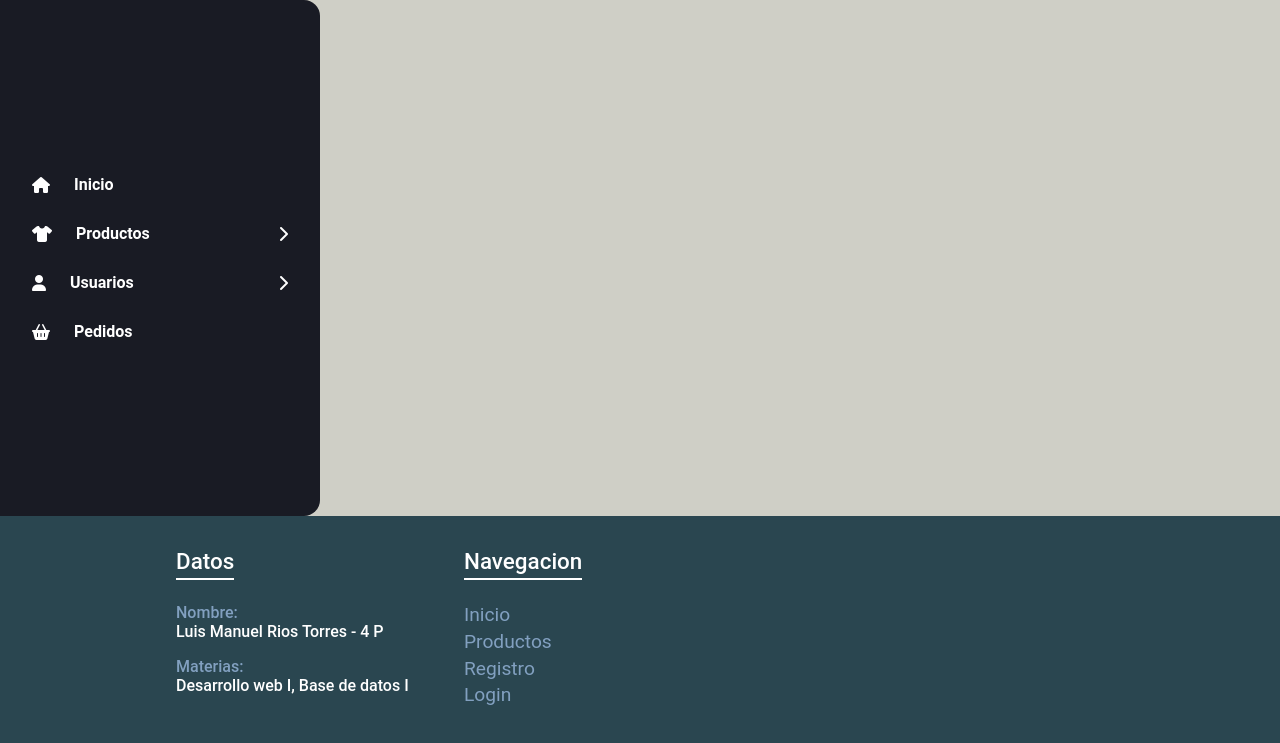
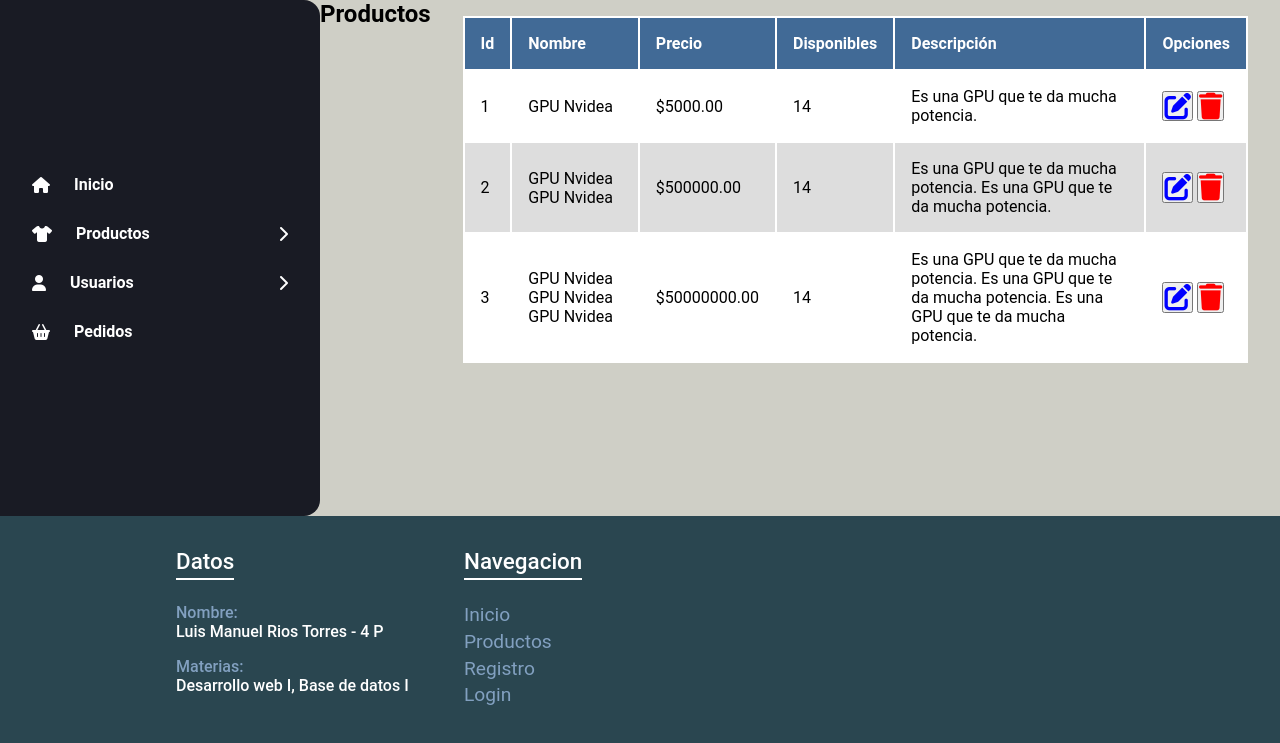
Before and after one commit to LuisManuelXD/ComponentesPC, a PHP site: page /pages/admin/products/index.html in a window 1280 px wide. Shown: the part 96-839 px from the top of the page. Run offline with PHP 8.4, Linux system fonts and the light colour scheme.

Commit message:
PC-1 Se agregan nuevo contenido diseno de tablas y detalles

```diff
--- a/assets/css/index.css
+++ b/assets/css/index.css
@@ -808,6 +799,36 @@
     display: flex;
     flex-direction: row-reverse;
     margin: 0 2em;
+}
+
+.table-admin {
+    width: 100%;
+    margin: 1em 2em;
+}
+
+.table-admin table {
+    background-color: white;
+    text-align: left;
+    width: 100%;
+}
+
+.table-admin th, td {
+    padding: 1em;
+}
+
+.table-admin thead {
+    background-color: #416A96;
+    border-bottom: solid 5px #000;
+    color: #fff;
+}
+
+.table-admin tr:nth-child(even) {
+    background-color: #ddd;
+}
+
+.table-admin tbody tr:hover {
+    background-color: #6d85a5;
+    color: white;
 }
 
 @media(max-width: 920px) {
--- a/pages/admin/products/index.html
+++ b/pages/admin/products/index.html
@@ -17,10 +17,58 @@
     <section>
       <div class="content-admin">
         <nav-page></nav-page>
-        <!-- <div class="content-view">
+        <div class="content-view">
           <h1>Productos</h1>
-        </div> -->
-        <section id="cards" class="list-products"></section>
+        </div>
+        <section class="table-admin">
+          <table>
+            <thead>
+              <tr>
+                <th>Id</th>
+                <th>Nombre</th>
+                <th>Precio</th>
+                <th>Disponibles</th>
+                <th>Descripción</th>
+                <th>Opciones</th>
+              </tr>
+            </thead>
+            <tbody id="tableProducts">
+              <tr>
+                <td>1</td>
+                <td>GPU Nvidea</td>
+                <td>$5000.00</td>
+                <td>14</td>
+                <td>Es una GPU que te da mucha potencia.</td>
+                <td>
+                  <button id="btnEditar" onclick="modificarTarea(product)" title="Presiona este botón para comenzar a modificar este producto."><i class="fa fa-edit fa-2x" style="color: blue;"></i></button>
+                  <button id="btnBorrar" onclick="borrarTarea(product)" title="Presiona este botón para eliminar este producto."><i class="fa fa-trash fa-2x" style="color: red;"></i></button>
+                </td>
+              </tr>
+              <tr>
+                <td>2</td>
+                <td>GPU Nvidea GPU Nvidea</td>
+                <td>$500000.00</td>
+                <td>14</td>
+                <td>Es una GPU que te da mucha potencia. Es una GPU que te da mucha potencia.</td>
+                <td>
+                  <button id="btnEditar" onclick="modificarTarea(product)" title="Presiona este botón para comenzar a modificar este producto."><i class="fa fa-edit fa-2x" style="color: blue;"></i></button>
+                  <button id="btnBorrar" onclick="borrarTarea(product)" title="Presiona este botón para eliminar este producto."><i class="fa fa-trash fa-2x" style="color: red;"></i></button>
+                </td>
+              </tr>
+              <tr>
+                <td>3</td>
+                <td>GPU Nvidea GPU Nvidea GPU Nvidea</td>
+                <td>$50000000.00</td>
+                <td>14</td>
+                <td>Es una GPU que te da mucha potencia. Es una GPU que te da mucha potencia. Es una GPU que te da mucha potencia.</td>
+                <td>
+                  <button id="btnEditar" onclick="modificarTarea(product)" title="Presiona este botón para comenzar a modificar este producto."><i class="fa fa-edit fa-2x" style="color: blue;"></i></button>
+                  <button id="btnBorrar" onclick="borrarTarea(product)" title="Presiona este botón para eliminar este producto."><i class="fa fa-trash fa-2x" style="color: red;"></i></button>
+                </td>
+              </tr>
+            </tbody>
+          </table>
+        </section>
       </div>
     </section>
     <footer-page></footer-page>
```
Also changed, not shown: other parts of assets/css/index.css (+22 -31 lines), index.html (+9 -0 lines), assets/img/gabinete.png (added), assets/img/nova.jpg (added), assets/img/regulador.jpg (added).
